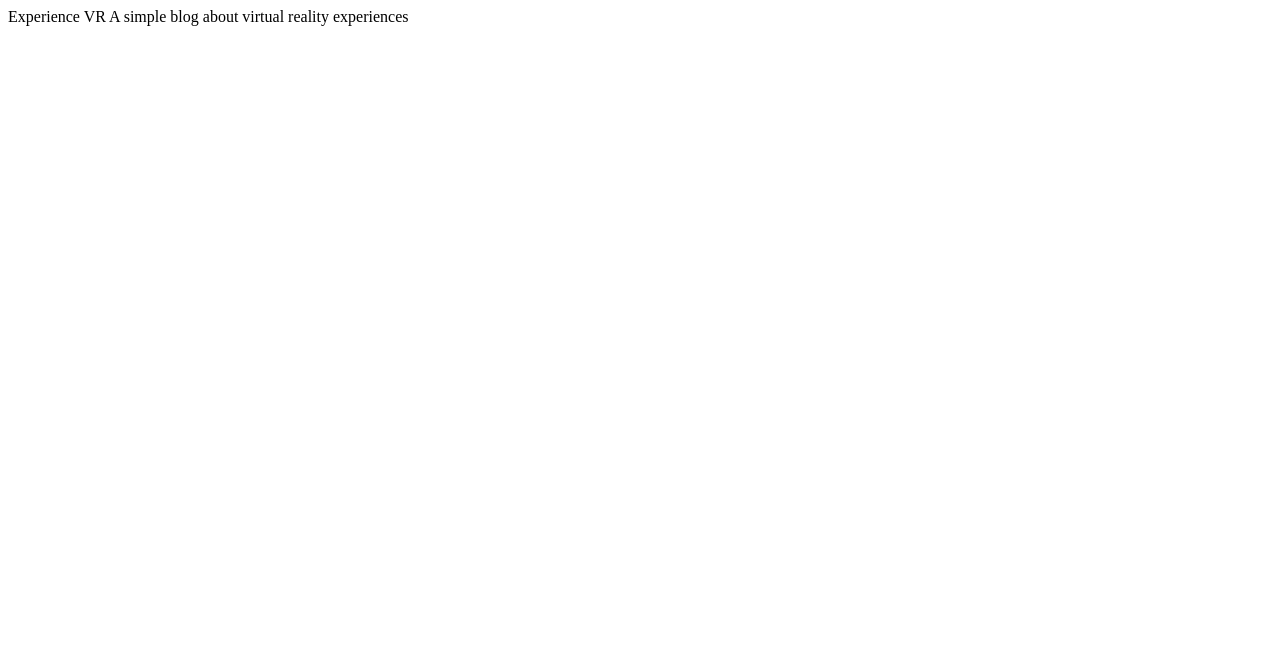
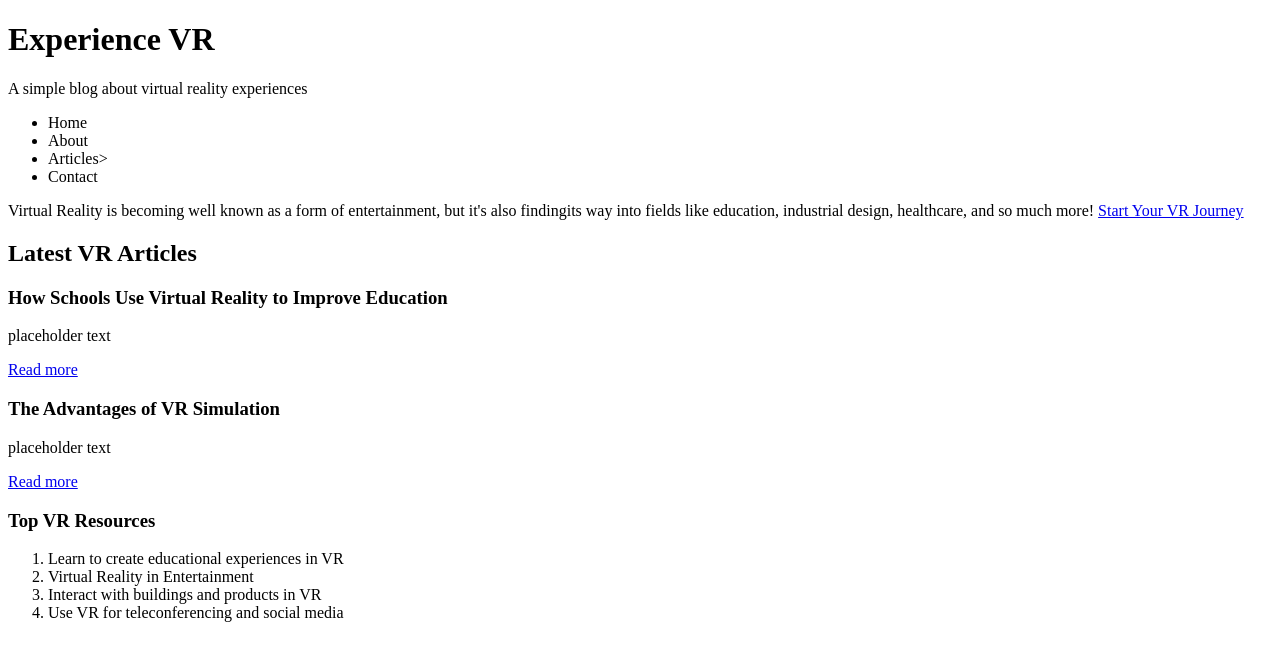
Before and after one commit to dbest715/Coursework-HTML-CSS-2, a plain HTML site: page index.html in a window 1280 px wide. Drawn offline with Linux system fonts and the light colour scheme.

Commit message:
added additional code to HTML

```diff
--- a/index.html
+++ b/index.html
@@ -4,10 +4,30 @@
         <title>Experience VR</title>
     </head>
     <body>
-        Experience VR
-        A simple blog about virtual reality experiences
-        <header></header>
-        <main></main>
-        <footer></footer>
+        <h1>Experience VR</h1>
+        <p>A simple blog about virtual reality experiences</p>
+        <ul>
+            <li>Home</li>
+            <li>About</li>
+            <li>Articles></li>
+            <li>Contact</li>
+        </ul>
+
+        <p>Virtual Reality is becoming well known as a form of entertainment, but it's also findingits way into fields like education, industrial design, healthcare, and so much more!
+        <a href="https://teamtreehouse.com/vr" target="_blank">Start Your VR Journey</a>
+            <h2>Latest VR Articles</h2>
+        <h3>How Schools Use Virtual Reality to Improve Education</h3>
+        <p>placeholder text</p>
+        <a href="#">Read more</a>
+        <h3>The Advantages of VR Simulation</h3>
+        <p>placeholder text</p>
+        <a href="#">Read more</a>
+        <h3>Top VR Resources</h3>
+        <ol>
+            <li>Learn to create educational experiences in VR</li>
+            <li>Virtual Reality in Entertainment</li>
+            <li>Interact with buildings and products in VR</li>
+            <li>Use VR for teleconferencing and social media</li>
+        </ol>
     </body>
 </html>
```
